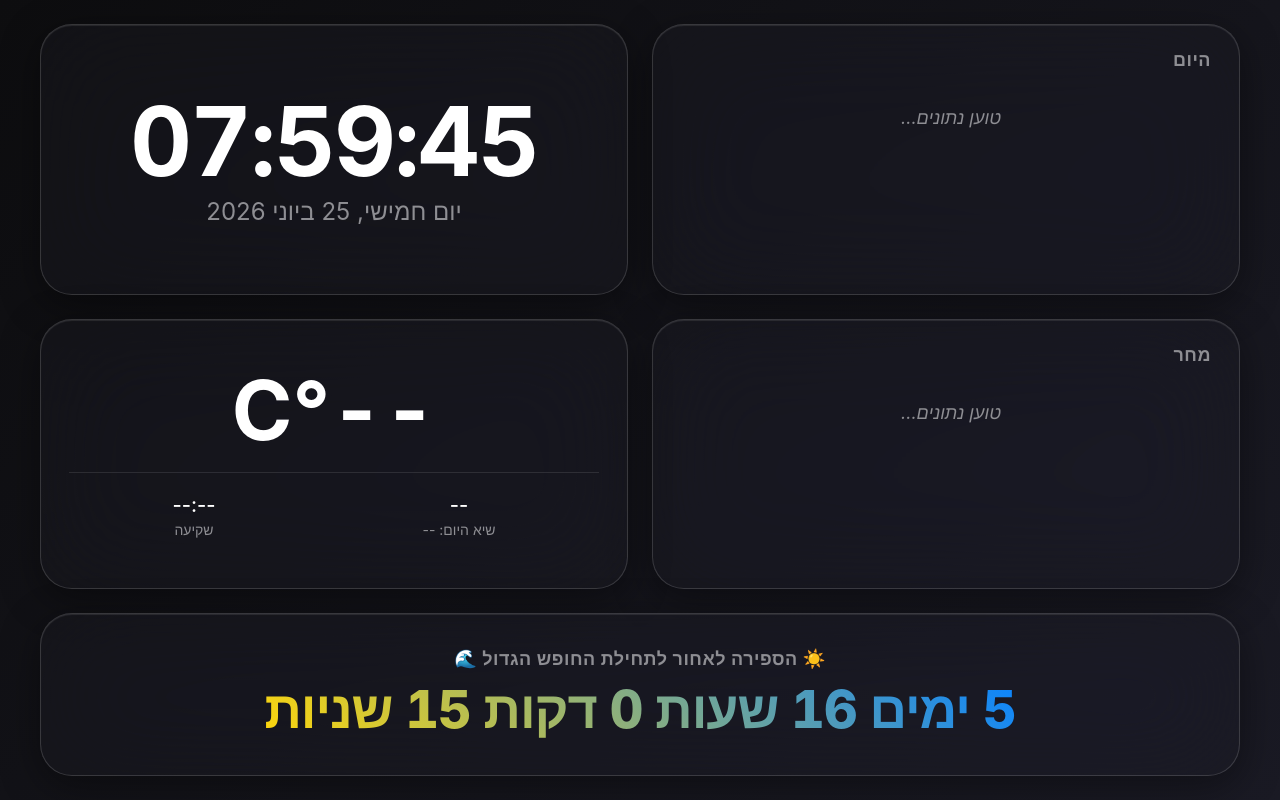
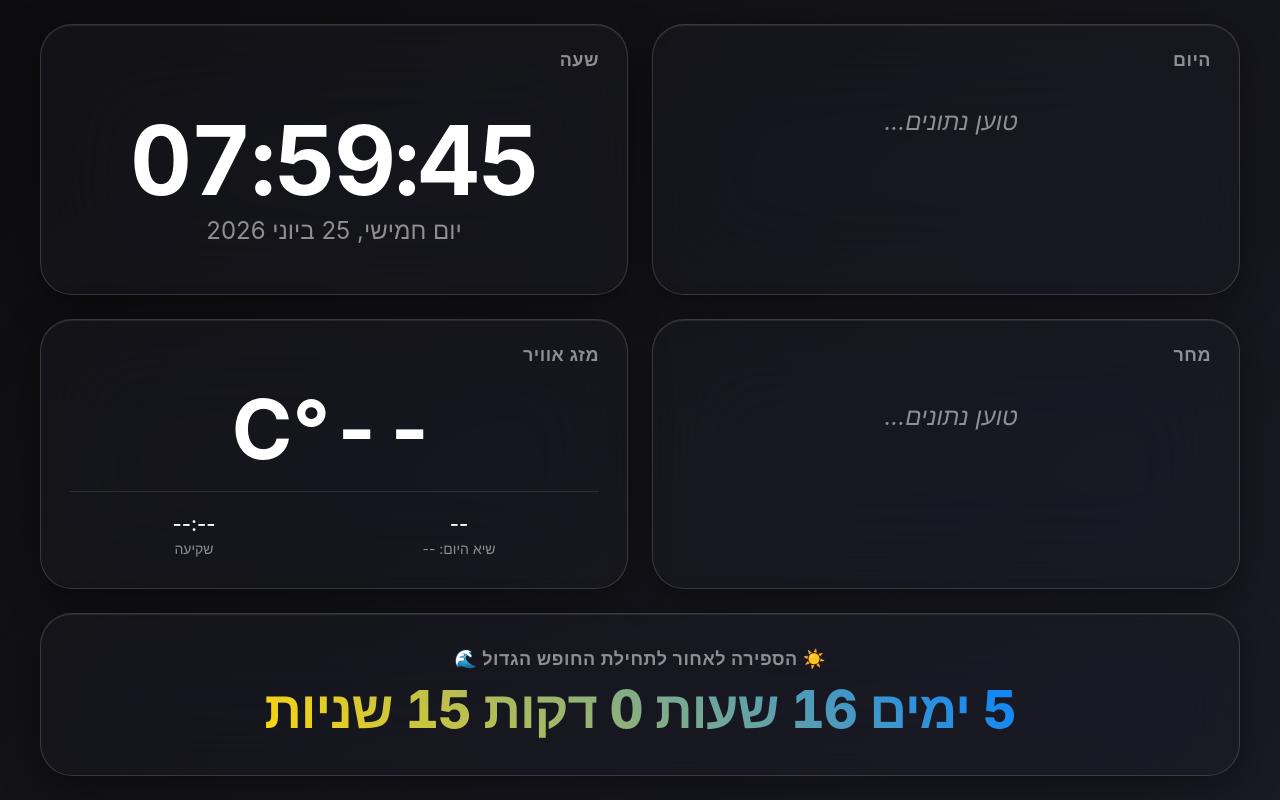
Before and after one commit to raneraner/Info_board, a plain HTML site: page index.html in a window 1280 px wide. Drawn offline with Linux system fonts and the light colour scheme; no server answers.

Commit message:
Update index.html

```diff
--- a/index.html
+++ b/index.html
@@ -50,7 +50,7 @@
             margin: 0;
             padding: 24px;
             box-sizing: border-box;
-            height: 100vh; /* נעילת הגובה המוחלט למסך מלא */
+            height: 100vh;
             overflow: hidden;
             direction: rtl;
             transition: background 1.5s ease, color 1.5s ease;
@@ -85,7 +85,7 @@
             display: flex;
             flex-direction: column;
             justify-content: center;
-            min-height: 0; /* קריטי: מאפשר לאריח להכיל גלילה מבלי להתנפח */
+            min-height: 0;
             position: relative;
         }
 
@@ -99,9 +99,10 @@
             text-transform: uppercase;
             letter-spacing: 0.5px;
             flex-shrink: 0;
+            width: 100%;
         }
 
-        /* פס גלילה נקי בסגנון אפל (יופיע רק כשיש עומס אירועים) */
+        /* פס גלילה נקי בסגנון אפל */
         ::-webkit-scrollbar { width: 6px; }
         ::-webkit-scrollbar-track { background: transparent; }
         ::-webkit-scrollbar-thumb { background: rgba(150, 150, 150, 0.3); border-radius: 10px; }
@@ -138,16 +139,16 @@
         .event-item:last-child { border-bottom: none; }
 
         .event-time {
-            font-size: 18px;
+            font-size: 24px;
             font-weight: 600;
             color: var(--text-accent);
-            width: 75px;
+            width: 95px;
             flex-shrink: 0;
             font-variant-numeric: tabular-nums;
         }
 
         .event-title {
-            font-size: 20px;
+            font-size: 24px;
             font-weight: 500;
             flex-grow: 1;
             white-space: nowrap;
@@ -156,7 +157,7 @@
         }
 
         .empty-state {
-            font-size: 18px;
+            font-size: 24px;
             color: var(--text-secondary);
             font-style: italic;
             text-align: center;
@@ -188,9 +189,12 @@
             </ul>
         </div>
 
-        <div class="bento-card" style="align-items: center;">
+        <div class="bento-card" style="justify-content: flex-start; align-items: stretch;">
+            <div class="card-title">שעה</div>
+            <div style="flex-grow: 1; display: flex; flex-direction: column; justify-content: center; align-items: center;">
                 <div id="clock">00:00:00</div>
                 <div id="date">--/--/----</div>
+            </div>
         </div>
 
         <div class="bento-card" style="justify-content: flex-start;">
@@ -200,7 +204,9 @@
             </ul>
         </div>
 
-        <div class="bento-card" style="align-items: center;">
+        <div class="bento-card" style="justify-content: flex-start; align-items: stretch;">
+            <div class="card-title">מזג אוויר</div>
+            <div style="flex-grow: 1; display: flex; flex-direction: column; justify-content: center; align-items: center; width: 100%;">
                 <div id="temp">--°C</div>
                 <div class="weather-metrics">
                     <div class="metric-item">
@@ -210,6 +216,7 @@
                     <div class="metric-item">
                         <span id="sunset-time">--:--</span>
                         <span class="metric-label" id="sunset-label">שקיעה</span>
+                    </div>
                 </div>
             </div>
         </div>
```
Lines whose indentation alone changed are shown as unchanged.
